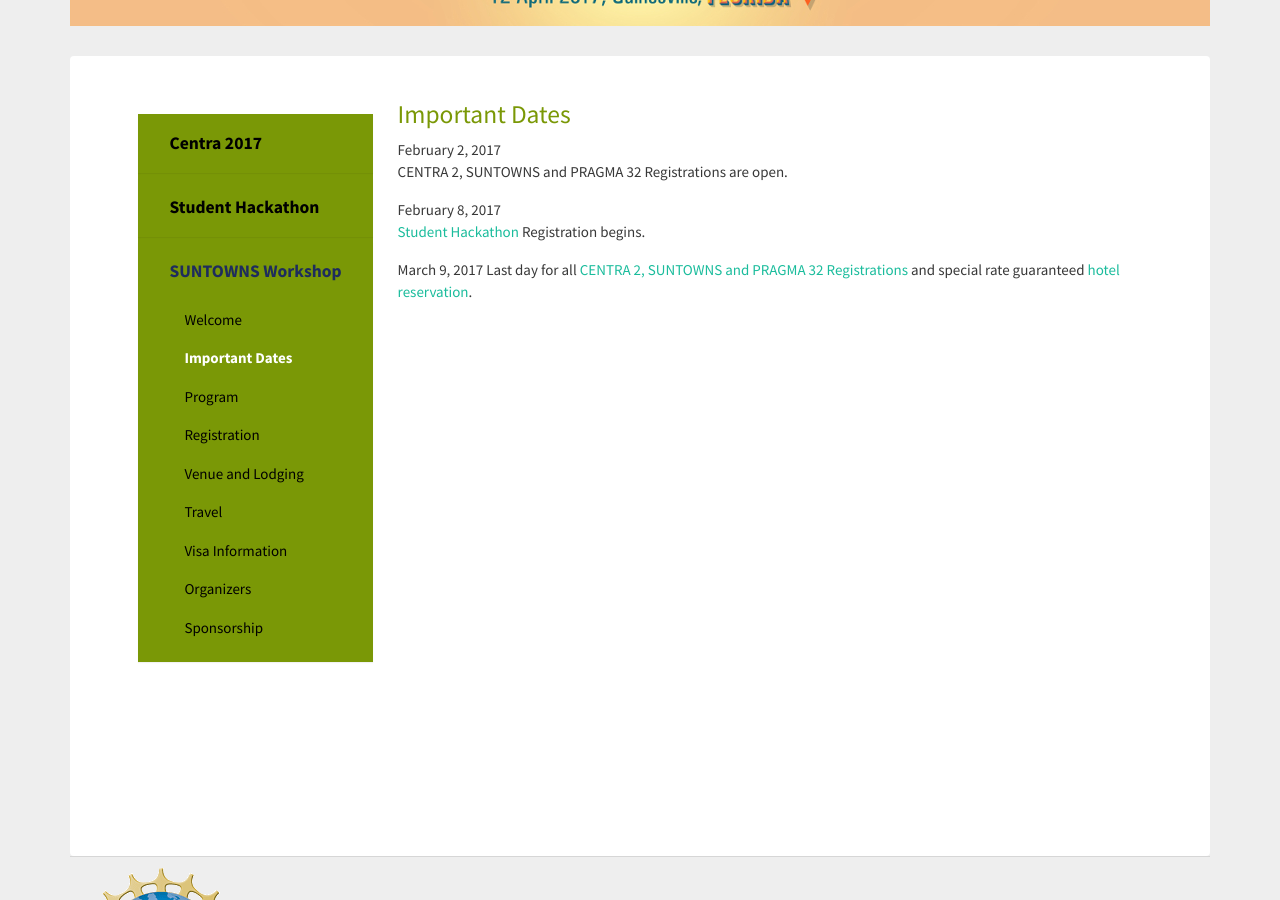
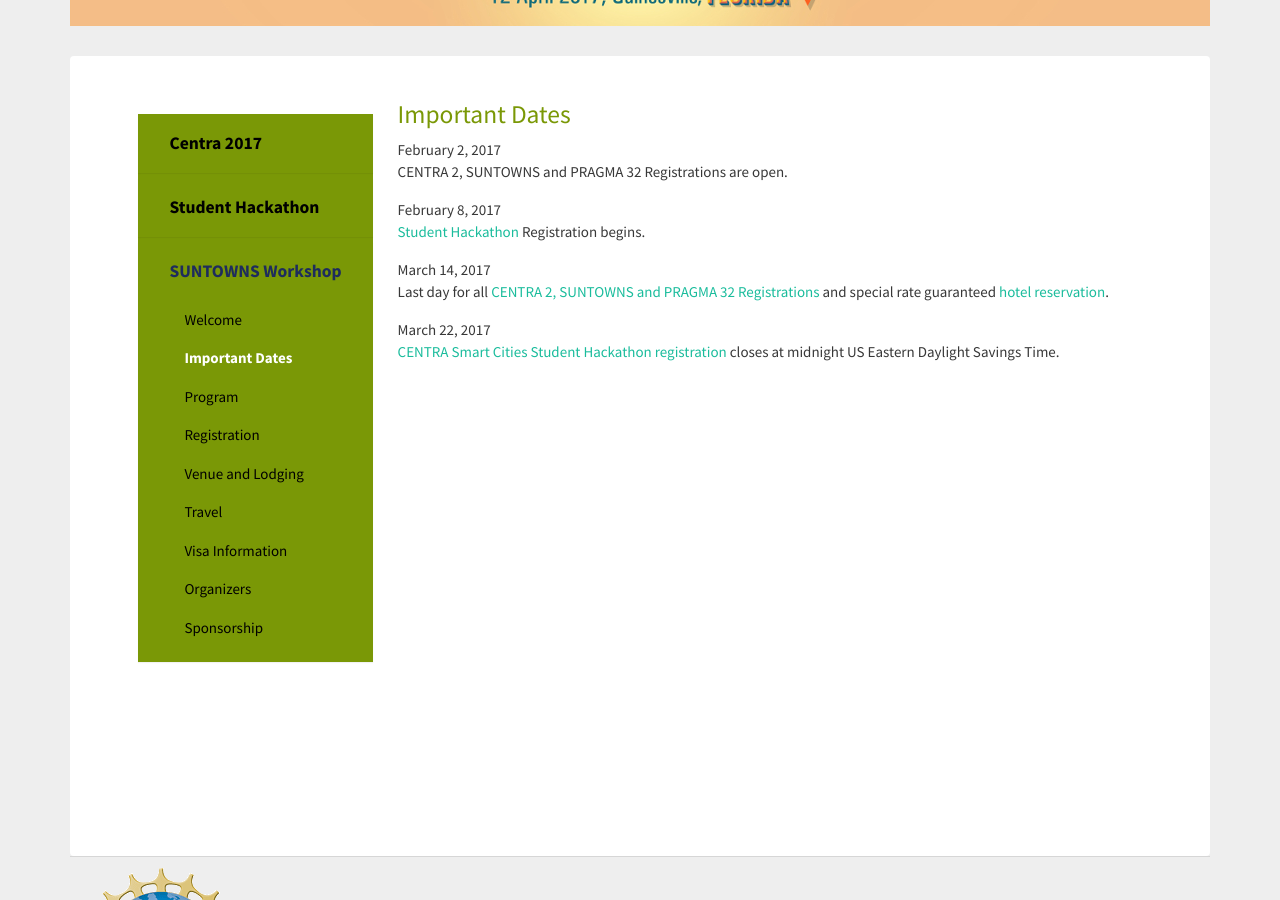
Before and after one commit to hmchou56/centra8, a Jekyll site: the page built from suntowns2017/news.md, in a window 1280 px wide and 900 px high, scrolled down 311 px. Built offline with Jekyll 4.4.1, drawn with Linux system fonts in a browser that asks for light colours; nearby versions of some CDN libraries.

Commit message:
updated registration deadlines

```diff
--- a/suntowns2017/news.md
+++ b/suntowns2017/news.md
@@ -16,5 +16,8 @@ CENTRA 2, SUNTOWNS and PRAGMA 32 Registrations are open.
 February 8, 2017 <br />
 [Student Hackathon](http://www.globalcentra.org/suntowns2017/news.html) Registration begins.
 
-March 9, 2017
+March 14, 2017 <br />
 Last day for all [CENTRA 2, SUNTOWNS and PRAGMA 32 Registrations](http://www.globalcentra.org/suntowns2017/registration.html) and special rate guaranteed <a href="http://www.globalcentra.org/centra2/venue.html" target="_blank">hotel reservation</a>.
+
+March 22, 2017 <br />
+[CENTRA Smart Cities Student Hackathon registration](http://www.globalcentra.org/hackathon2017/) closes at midnight US Eastern Daylight Savings Time.
```
